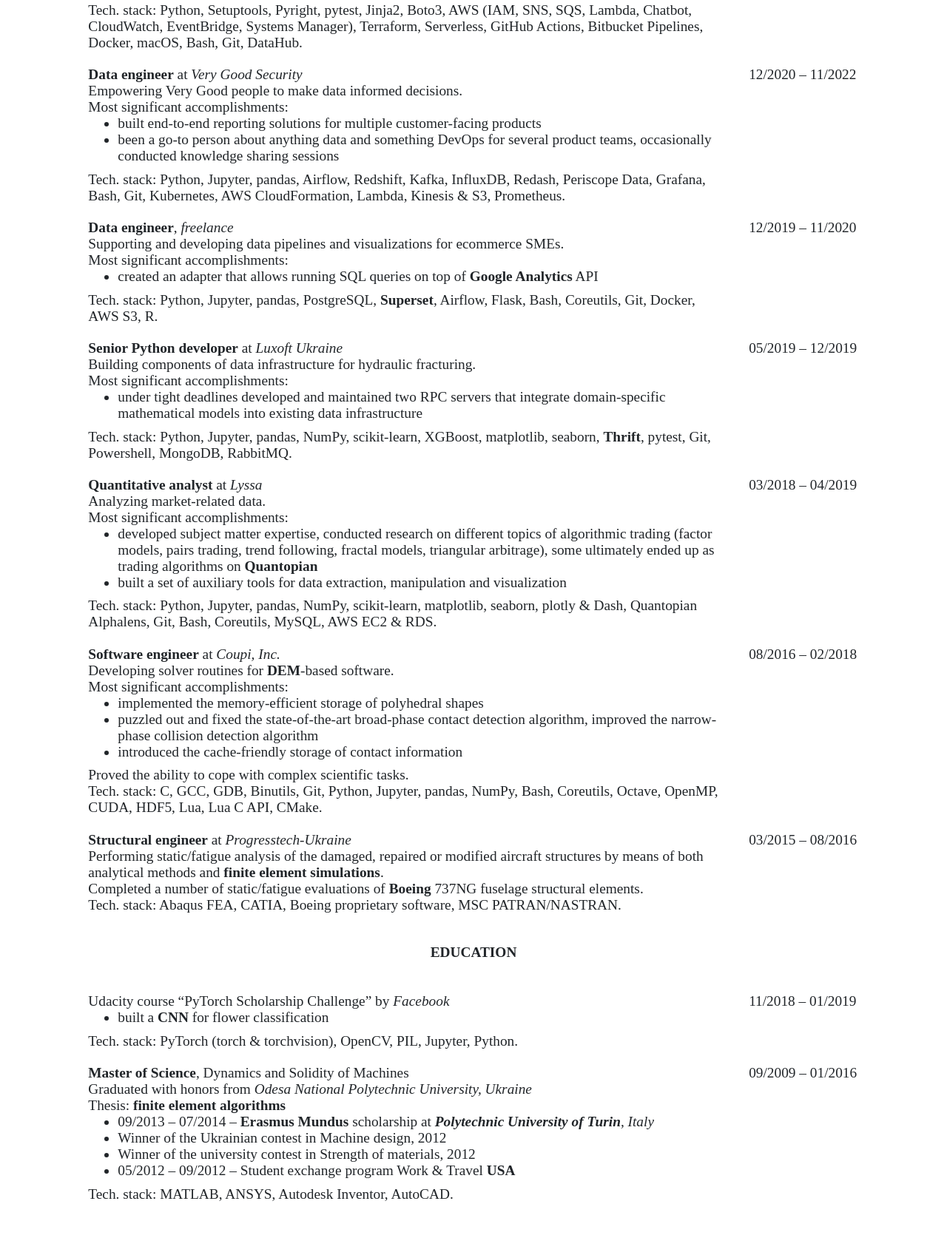
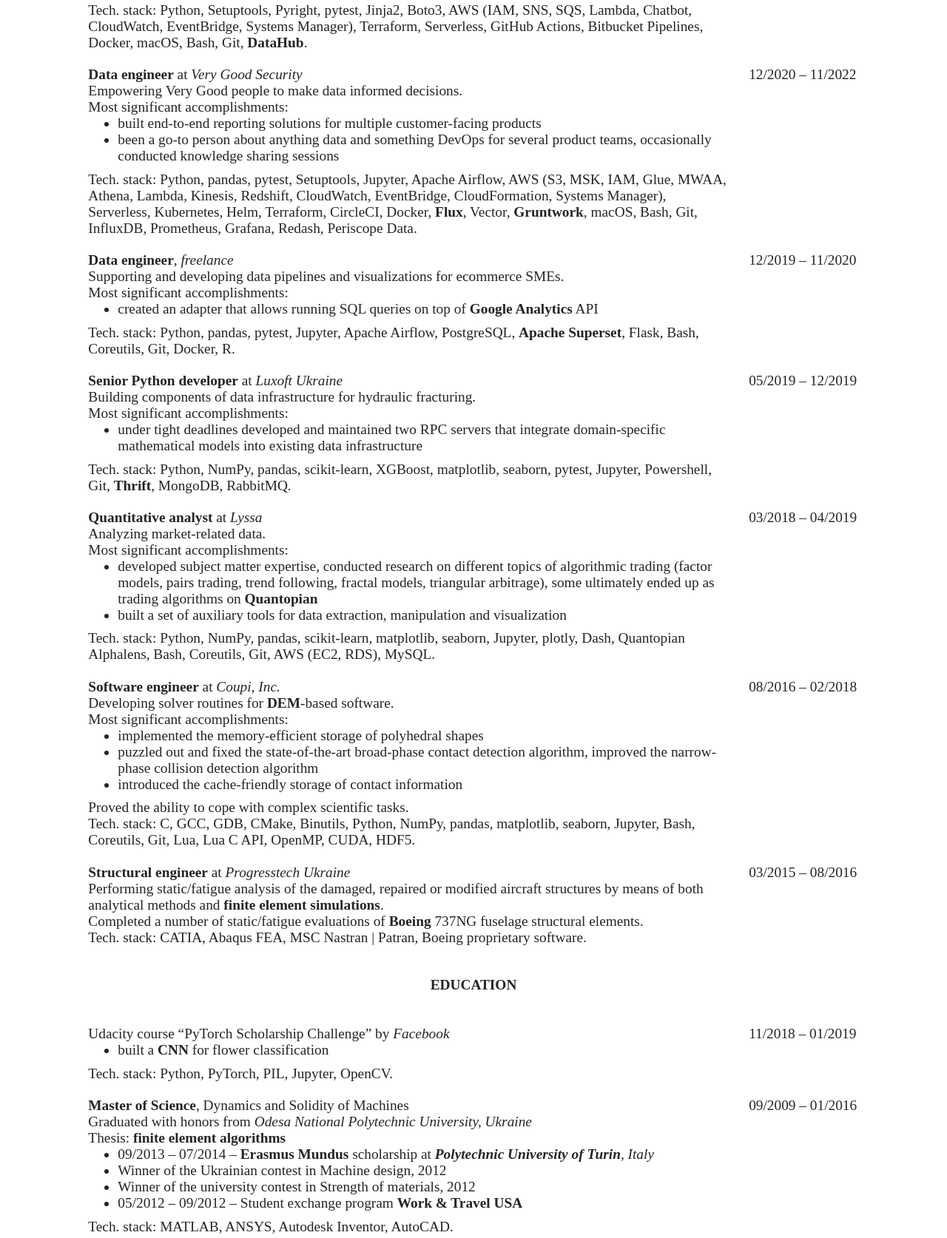
Before and after one commit to ihor-durnopianov/cv, a plain HTML site: page index.html in a window 1280 px wide. Shown: the part 894-2568 px from the top of the page at 74% size. Before the commit the page ends 2540 px from the top, so only its background shows below. Drawn offline with nearby package versions, Linux system fonts and the light colour scheme.

Commit message:
Refactor tech. stacks + a bit of housekeeping

```diff
--- a/index.html
+++ b/index.html
@@ -67,7 +67,7 @@
   <table>
     <tr class="row" id="work-xp-entry">
       <td class="col">
-        <b>Senior data engineer</b> at <i>GlobalLogic</i>
+        <b>Senior data engineer</b> at <i>GlobalLogic Ukraine</i>
         <br>
         Evolving data infrastructure of a prominent AdTech company.
         <br>
@@ -94,7 +94,7 @@
             Systems Manager),
           Terraform, Serverless, GitHub Actions, Bitbucket Pipelines, Docker,
           macOS, Bash, Git,
-          DataHub.</div>
+          <b>DataHub</b>.</div>
       </td>
       <td class="col-2">10/2022 - present</td>
     </tr>
@@ -109,7 +109,33 @@
           <li>built end-to-end reporting solutions for multiple customer-facing products</li>
           <li>been a go-to person about anything data and something DevOps for several product teams, occasionally conducted knowledge sharing sessions</li>
         </ul>
-        Tech. stack: Python, Jupyter, pandas, Airflow, Redshift, Kafka, InfluxDB, Redash, Periscope Data, Grafana, Bash, Git, Kubernetes, AWS CloudFormation, Lambda, Kinesis & S3, Prometheus.
+        <div>Tech. stack:
+          Python,
+            pandas,
+            pytest,
+            Setuptools,
+            Jupyter,
+            Apache Airflow,
+          AWS
+            (S3,
+            MSK,
+            IAM,
+            Glue,
+            MWAA,
+            Athena,
+            Lambda,
+            Kinesis,
+            Redshift,
+            CloudWatch,
+            EventBridge,
+            CloudFormation,
+            Systems Manager),
+          Serverless, Kubernetes, Helm, Terraform, CircleCI, Docker,
+          <b>Flux</b>, Vector, <b>Gruntwork</b>,
+          macOS, Bash, Git,
+          InfluxDB,
+          Prometheus, Grafana,
+          Redash, Periscope Data.</div>
       </td>
       <td class="col-2">12/2020 – 11/2022</td>
     </tr>
@@ -123,7 +149,17 @@
         <ul>
           <li>created an adapter that allows running SQL queries on top of <b>Google Analytics</b> API</li>
         </ul>
-        Tech. stack: Python, Jupyter, pandas, PostgreSQL, <b>Superset</b>, Airflow, Flask, Bash, Coreutils, Git, Docker, AWS S3, R.
+        <div>Tech. stack:
+          Python,
+            pandas,
+            pytest,
+            Jupyter,
+            Apache Airflow,
+          PostgreSQL,
+          <b>Apache Superset</b>, Flask,
+          Bash, Coreutils, Git,
+          Docker,
+          R.</div>
       </td>
       <td class="col-2">12/2019 – 11/2020</td>
     </tr>
@@ -137,7 +173,19 @@
         <ul>
           <li>under tight deadlines developed and maintained two RPC servers that integrate domain-specific mathematical models into existing data infrastructure</li>
         </ul>
-        Tech. stack: Python, Jupyter, pandas, NumPy, scikit-learn, XGBoost, matplotlib, seaborn, <b>Thrift</b>, pytest, Git, Powershell, MongoDB, RabbitMQ.
+        <div>Tech. stack:
+          Python,
+            NumPy,
+            pandas,
+            scikit-learn,
+            XGBoost,
+            matplotlib,
+            seaborn,
+            pytest,
+            Jupyter,
+          Powershell, Git,
+          <b>Thrift</b>,
+          MongoDB, RabbitMQ.</div>
       </td>
       <td class="col-2">05/2019 – 12/2019</td>
     </tr>
@@ -152,7 +200,20 @@
           <li>developed subject matter expertise, conducted research on different topics of algorithmic trading (factor models, pairs trading, trend following, fractal models, triangular arbitrage), some ultimately ended up as trading algorithms on <b>Quantopian</b></li>
           <li>built a set of auxiliary tools for data extraction, manipulation and visualization</li>
         </ul>
-        Tech. stack: Python, Jupyter, pandas, NumPy, scikit-learn, matplotlib, seaborn, plotly & Dash, Quantopian Alphalens, Git, Bash, Coreutils, MySQL, AWS EC2 & RDS.
+        <div>Tech. stack:
+          Python,
+            NumPy,
+            pandas,
+            scikit-learn,
+            matplotlib,
+            seaborn,
+            Jupyter,
+            plotly,
+            Dash,
+          Quantopian Alphalens,
+          Bash, Coreutils, Git,
+          AWS (EC2, RDS),
+          MySQL.</div>
       </td>
       <td class="col-2">03/2018 – 04/2019</td>
     </tr>
@@ -170,19 +231,38 @@
         </ul>
         Proved the ability to cope with complex scientific tasks.
         <br>
-        Tech. stack: C, GCC, GDB, Binutils, Git, Python, Jupyter, pandas, NumPy, Bash, Coreutils, Octave, OpenMP, CUDA, HDF5, Lua, Lua C API, CMake.
+        <div>Tech. stack:
+          C,
+            GCC,
+            GDB,
+            CMake,
+            Binutils,
+          Python,
+            NumPy,
+            pandas,
+            matplotlib,
+            seaborn,
+            Jupyter,
+          Bash, Coreutils, Git,
+          Lua, Lua C API,
+          OpenMP, CUDA,
+          HDF5.</div>
       </td>
       <td class="col-2">08/2016 – 02/2018</td>
     </tr>
     <tr class="row" id="work-xp-entry">
       <td class="col">
-        <b>Structural engineer</b> at <i>Progresstech-Ukraine</i>
+        <b>Structural engineer</b> at <i>Progresstech Ukraine</i>
         <br>
         Performing static/fatigue analysis of the damaged, repaired or modified aircraft structures by means of both analytical methods and <b>finite element simulations</b>.
         <br>
         Completed a number of static/fatigue evaluations of <b>Boeing</b> 737NG fuselage structural elements.
         <br>
-        Tech. stack: Abaqus FEA, CATIA, Boeing proprietary software, MSC PATRAN/NASTRAN.
+        <div>Tech. stack:
+          CATIA,
+          Abaqus FEA,
+          MSC Nastran | Patran,
+          Boeing proprietary software.</div>
       </td>
       <td class="col-2">03/2015 – 08/2016</td>
     </tr>
@@ -195,7 +275,12 @@
         <ul>
           <li>built a <b>CNN</b> for flower classification</li>
         </ul>
-        Tech. stack: PyTorch (torch & torchvision), OpenCV, PIL, Jupyter, Python.
+        <div>Tech. stack:
+          Python,
+            PyTorch,
+            PIL,
+            Jupyter,
+          OpenCV.</div>
       </td>
       <td class="col-2">11/2018 – 01/2019</td>
     </tr>
@@ -210,9 +295,13 @@
           <li>09/2013 – 07/2014 – <b>Erasmus Mundus</b> scholarship at <i><b>Polytechnic University of Turin</b>, Italy</i></li>
           <li>Winner of the Ukrainian contest in Machine design, 2012</li>
           <li>Winner of the university contest in Strength of materials, 2012</li>
-          <li>05/2012 – 09/2012 – Student exchange program Work & Travel <b>USA</b></li>
+          <li>05/2012 – 09/2012 – Student exchange program <b>Work & Travel USA</b></li>
         </ul>
-        Tech. stack: MATLAB, ANSYS, Autodesk Inventor, AutoCAD.
+        <div>Tech. stack:
+          MATLAB,
+          ANSYS,
+          Autodesk Inventor,
+          AutoCAD.</div>
       </td>
       <td class="col-2">09/2009 – 01/2016</td>
     </tr>
```
